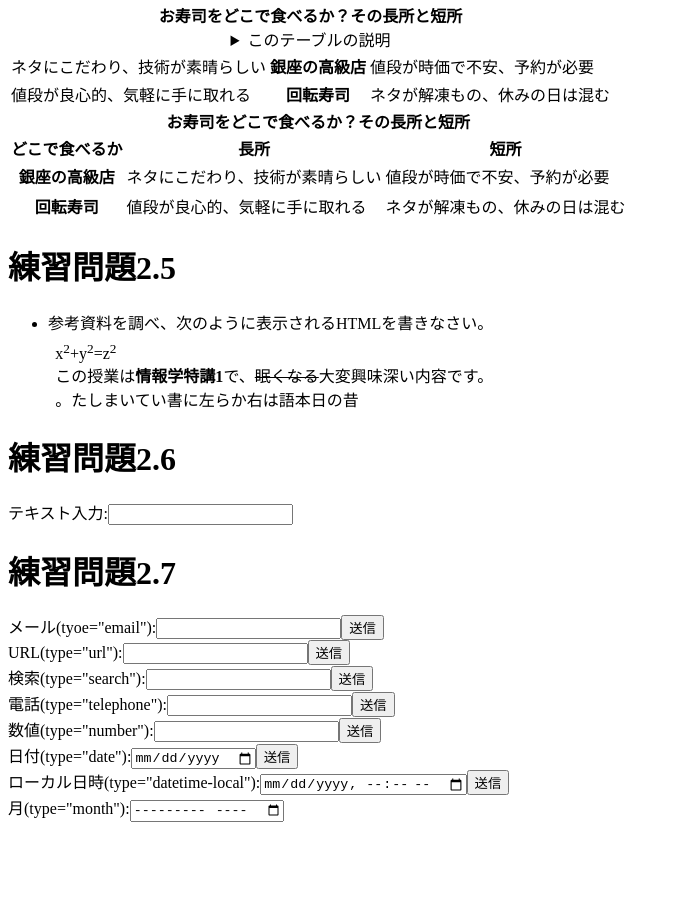
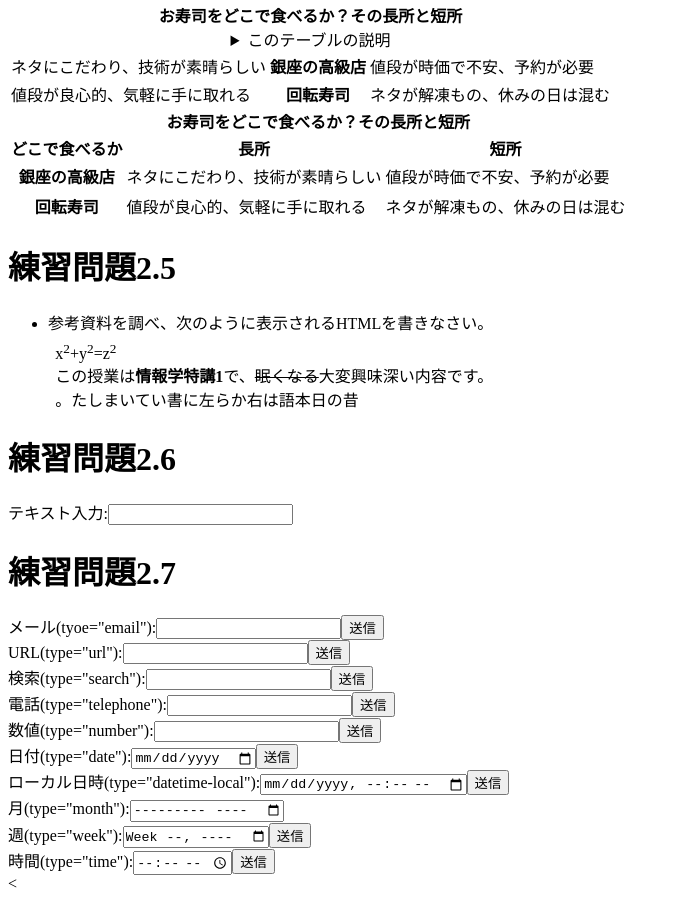
Before and after one commit to matyato/rimo, a plain HTML site: page index.html in a window 1280 px wide. Shown: the part 926-1827 px from the top of the page, without its empty margins (0-680 px from the left). Before the commit the page ends 1756 px from the top, so only its background shows below. Drawn offline with Linux system fonts and the light colour scheme.

Commit message:
Update index.html

```diff
--- a/index.html
+++ b/index.html
@@ -127,7 +127,10 @@
 <form action="xxx.php"method="post"><label>数値(type="number"):<input type="number"name="number"></label><input type="submit"value="送信"></form>
 <form action="xxx.php"method="post"><label>日付(type="date"):<input type="date"name="date"><label><input type="submit"value="送信"></form>
 <form action="xxx.php"method="post"><label>ローカル日時(type="datetime-local"):<input type="datetime-local"name="datetime-local"></label><input type="submit"value="送信"></form>
- <form action="xxx.php"method="post"><label>月(type="month"):<input type="month"name="month></label><input type="submit"value="送信"></form>
+<form action="xxx.php"method="post"><label>月(type="month"):<input type="month"name="month></label><input type="submit"value="送信"></form>
+<form action="xxx.php"method="post"><label>週(type="week"):<input type="week"name="week"):<label><input type="submit"value="送信"></form>
+<form action="xxx.php"method="post"><label>時間(type="time"):<input type="time"name="time"></label><input type="submit"value="送信"></form>
+<
 
  </body>
 
```
